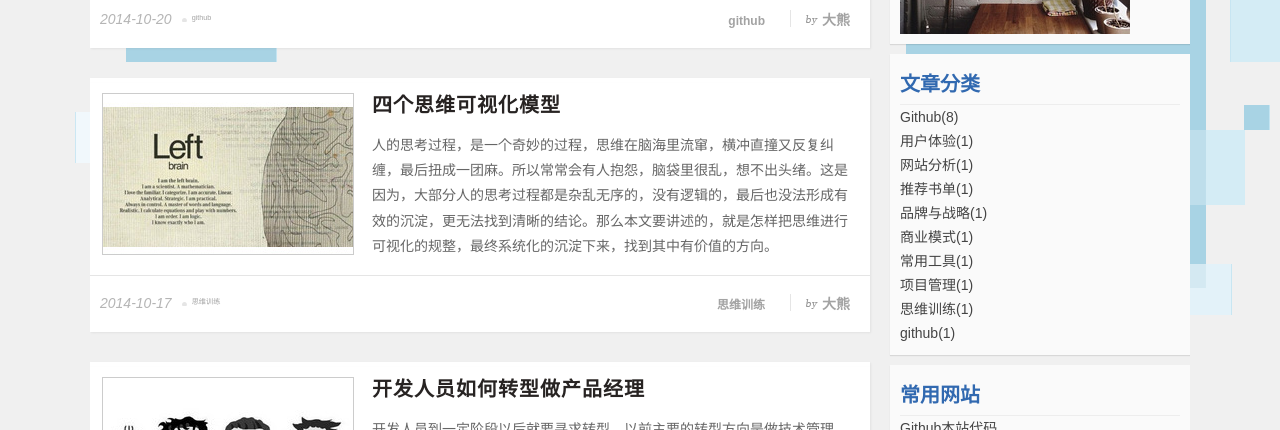
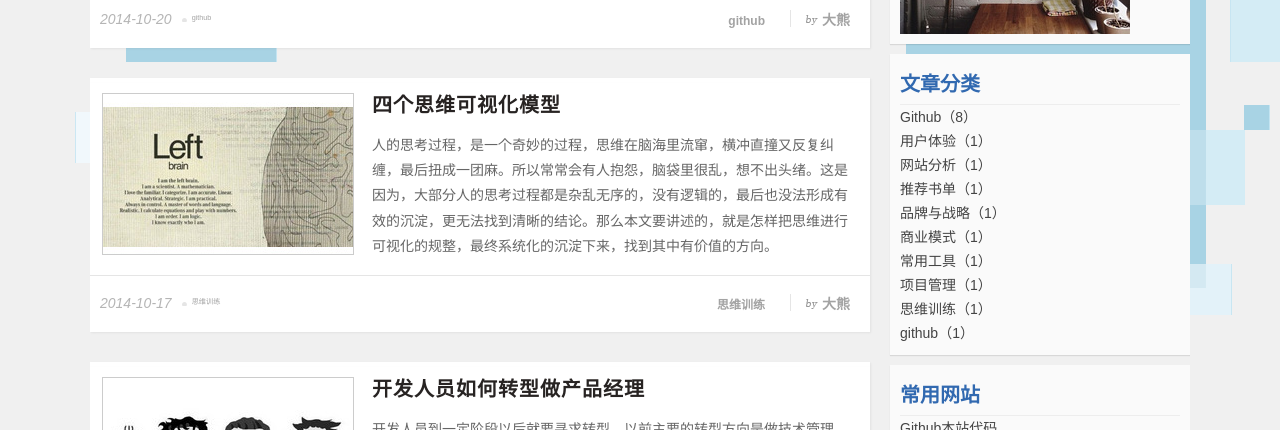
Before and after one commit to godtoo/godtoo.github.com, a Jekyll site: the page built from index.html, in a window 1280 px wide and 900 px high. Shown: the part 296-726 px from the top of the window. Built offline with Jekyll 4.4.1, drawn with Linux system fonts in a browser that asks for light colours; nearby versions of some CDN libraries; the list of posts is cut into pages by our own code.

Commit message:
change css

```diff
--- a/_includes/side_categorys.html
+++ b/_includes/side_categorys.html
@@ -2,7 +2,7 @@
 <h2>文章分类</h2>
 	<ul class="side_ul">
 		{% for category in site.categories  %}
-		<li><a href="{{ site.url }}/categorys/{{ category | first  }}.html">{{ category | first  }}({{ category | last | size  }})</a></li>
+		<li><a href="{{ site.url }}/categorys/{{ category | first  }}.html">{{ category | first  }}（{{ category | last | size  }}）</a></li>
 		{% endfor  %}
 	</ul>
 </div>
```
